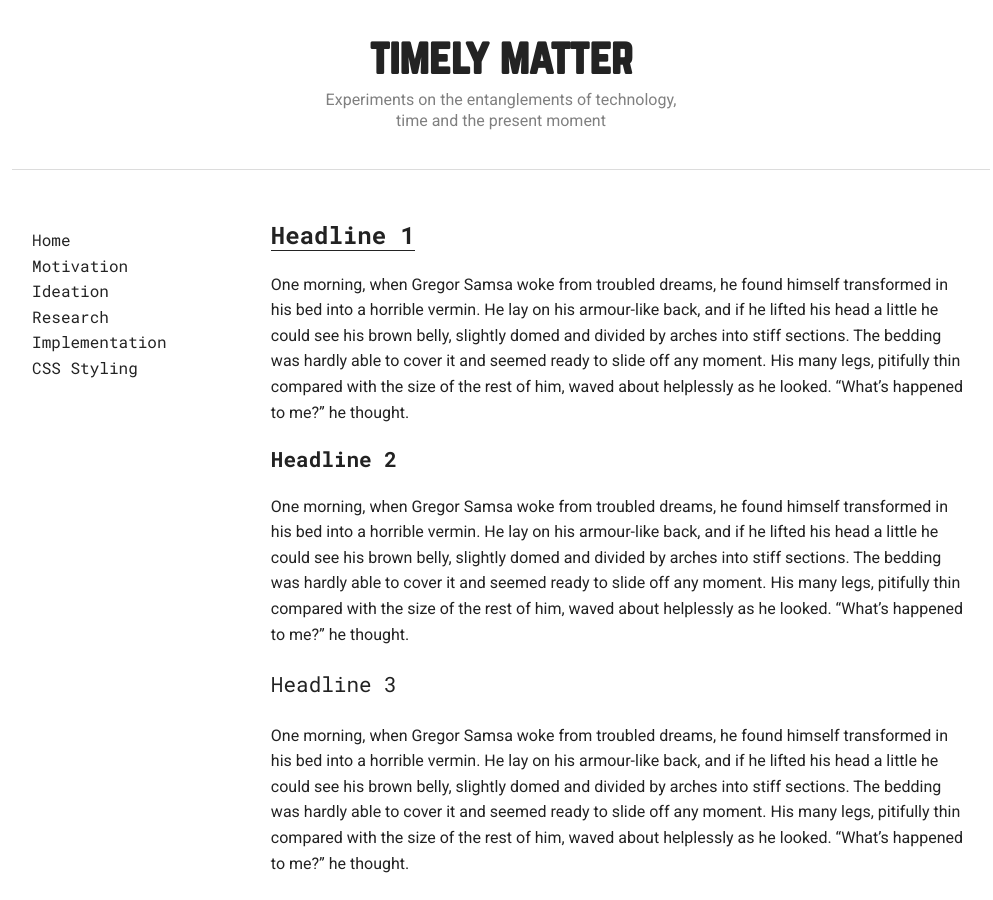
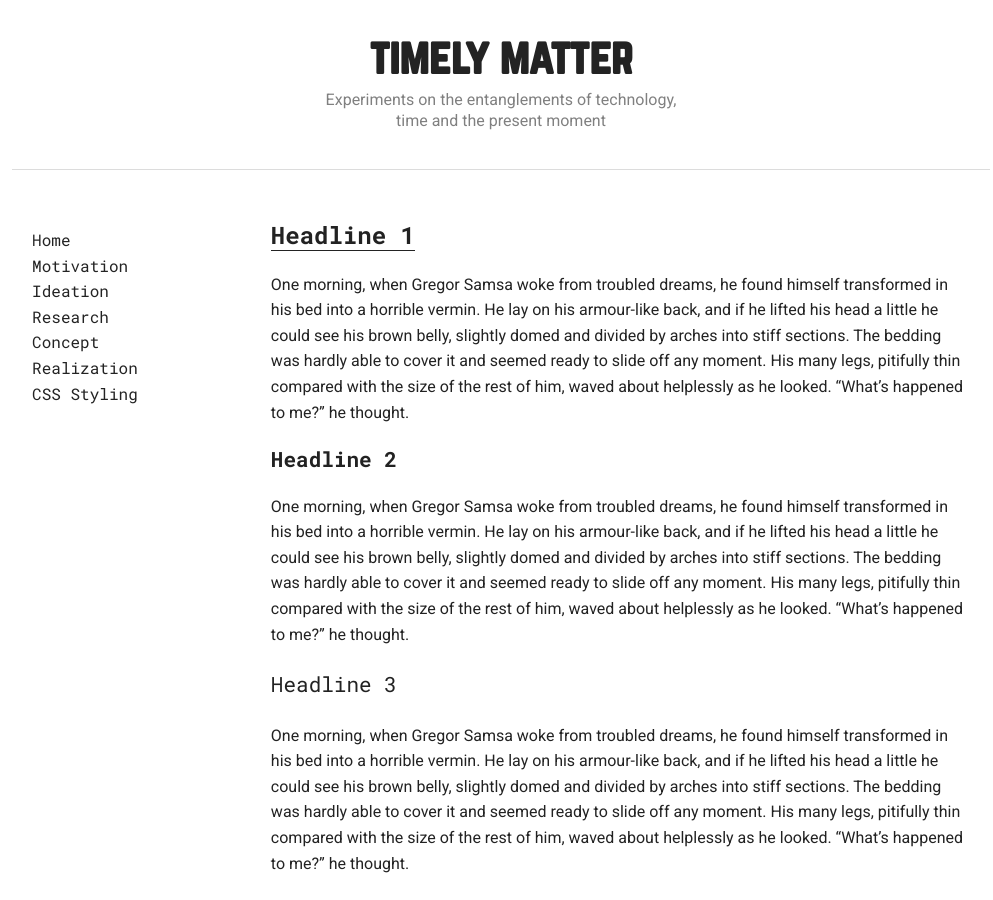
Before and after one commit to davidbeermann/timely-matter, a Jekyll site: the page built from css_styling/index.md, in a window 1280 px wide and 900 px high. Shown: the whole window, without its empty margins (139-1132 px from the left). Built offline with Jekyll 4.4.1, drawn with Linux system fonts in a browser that asks for light colours.

Commit message:
added addtional concept page

```diff
--- a/implementation/index.md
+++ b/concept/index.md
@@ -1,9 +1,9 @@
 ---
 layout: mainpage
-title: Implementation
+title: Concept
 position: 3
 ---
 
-# Implementation
+# Concept
 
 ...
```
Also changed, not shown: css_styling/index.md (+1 -1 lines), realization/index.md (added, +9 -0 lines).
